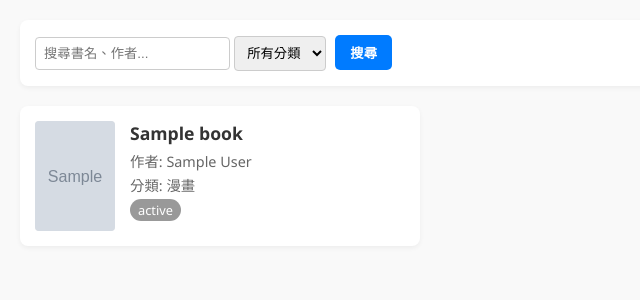
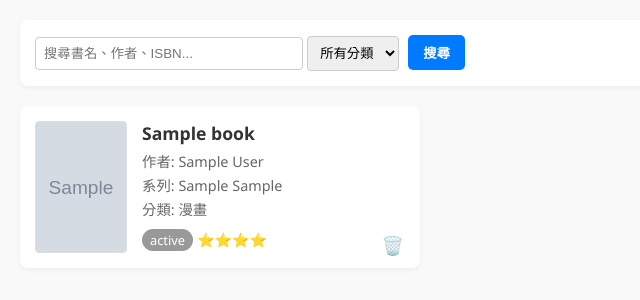
Before and after one commit to bobobill7878-create/library_system, a Flask app: page / in a window 1280 px wide. Shown: the part 109-409 px from the top of the page, without its empty margins (0-640 px from the left). Run offline with Flask 3, Linux system fonts and the light colour scheme; tables that the repository leaves empty hold one stand-in row (values such as "Sample post"); grey boxes marked "Sample" are stand-in pictures.

Commit message:
Update index.html

```diff
--- a/templates/index.html
+++ b/templates/index.html
@@ -7,7 +7,7 @@
     <style>
         body { font-family: 'Segoe UI', Tahoma, Geneva, Verdana, sans-serif; margin: 0; padding: 20px; background-color: #f9f9f9; }
         .header { display: flex; justify-content: space-between; align-items: center; margin-bottom: 20px; }
-        .btn { padding: 8px 15px; border-radius: 5px; text-decoration: none; color: white; font-weight: bold; margin-left: 5px; }
+        .btn { padding: 8px 15px; border-radius: 5px; text-decoration: none; color: white; font-weight: bold; margin-left: 5px; cursor: pointer;}
         .btn-add { background-color: #28a745; }
         .btn-cat { background-color: #6f42c1; }
 
@@ -15,14 +15,30 @@
         input[type="text"], select { padding: 8px; border: 1px solid #ccc; border-radius: 4px; }
 
         .book-grid { display: grid; grid-template-columns: repeat(auto-fill, minmax(300px, 1fr)); gap: 20px; }
-        .book-card { background: white; padding: 15px; border-radius: 8px; box-shadow: 0 2px 5px rgba(0,0,0,0.05); display: flex; gap: 15px; }
-        .book-cover { width: 80px; height: 110px; object-fit: cover; background: #eee; border-radius: 4px; }
+        .book-card { background: white; padding: 15px; border-radius: 8px; box-shadow: 0 2px 5px rgba(0,0,0,0.05); display: flex; gap: 15px; position: relative; }
+        .book-cover { width: 90px; height: 130px; object-fit: cover; background: #eee; border-radius: 4px; border:1px solid #ddd;}
+
+        .book-info { flex: 1; }
         .book-info h3 { margin: 0 0 5px 0; font-size: 1.1em; color: #333; }
         .book-info p { margin: 3px 0; color: #666; font-size: 0.9em; }
-        .status-badge { display: inline-block; padding: 2px 8px; border-radius: 12px; font-size: 0.8em; color: white; background: #999; }
+
+        /* 標籤與狀態 */
+        .status-badge { display: inline-block; padding: 2px 8px; border-radius: 12px; font-size: 0.8em; color: white; background: #999; margin-top: 5px; }
         .status-未讀 { background: #dc3545; }
         .status-閱讀中 { background: #ffc107; color: #333; }
         .status-已讀 { background: #28a745; }
+        .status-棄書 { background: #6c757d; }
+
+        .rating-stars { color: #ffc107; font-size: 14px; }
+
+        /* 刪除按鈕 */
+        .btn-delete-icon {
+            position: absolute; bottom: 10px; right: 10px;
+            background: none; border: none; color: #dc3545; font-size: 18px; cursor: pointer; opacity: 0.6;
+        }
+        .btn-delete-icon:hover { opacity: 1; transform: scale(1.1); }
+
+        .meta-info { font-size: 0.85em; color: #888; margin-top: 5px; }
     </style>
 </head>
 <body>
@@ -36,30 +52,48 @@
 
     <div class="search-bar">
         <form method="GET" action="/">
-            <input type="text" name="q" placeholder="搜尋書名、作者..." value="{{ request.args.get('q', '') }}">
+            <input type="text" name="q" placeholder="搜尋書名、作者、ISBN..." value="{{ request.args.get('q', '') }}" style="width: 250px;">
             <select name="category" onchange="this.form.submit()">
                 <option value="">所有分類</option>
                 {% for cat in categories %}
                 <option value="{{ cat.id }}" {% if request.args.get('category')|int == cat.id %}selected{% endif %}>{{ cat.name }}</option>
                 {% endfor %}
             </select>
-            <button type="submit" class="btn" style="background:#007bff; border:none; cursor:pointer;">搜尋</button>
+            <button type="submit" class="btn" style="background:#007bff; border:none;">搜尋</button>
         </form>
     </div>
 
     <div class="book-grid">
         {% for book in books %}
         <div class="book-card">
-            <img src="{{ book.cover_url or 'https://via.placeholder.com/80x110?text=No+Cover' }}" class="book-cover">
+            <img src="{{ book.cover_url or 'https://via.placeholder.com/90x130?text=No+Image' }}" class="book-cover">
             <div class="book-info">
                 <h3>{{ book.title }}</h3>
-                <p>作者: {{ book.author }}</p>
+                <p>作者: {{ book.author or '未知' }}</p>
+
+                {% if book.series %}
+                <p class="meta-info">系列: {{ book.series }} {{ book.volume or '' }}</p>
+                {% endif %}
+
                 <p>分類: {{ book.category_ref.name if book.category_ref else '無' }}</p>
-                <span class="status-badge status-{{ book.status }}">{{ book.status }}</span>
+
+                <div style="margin-top: 5px;">
+                    <span class="status-badge status-{{ book.status }}">{{ book.status }}</span>
+                    {% if book.rating %}
+                    <span class="rating-stars">{{ '⭐' * book.rating }}</span>
+                    {% endif %}
+                </div>
+
+                <form action="{{ url_for('delete_book', id=book.id) }}" method="POST" onsubmit="return confirm('確定要刪除這本書嗎？');">
+                    <button type="submit" class="btn-delete-icon" title="刪除書籍">🗑️</button>
+                </form>
             </div>
         </div>
         {% else %}
-        <p style="text-align:center; width:100%; color:#666;">目前沒有書籍，快去新增一本吧！</p>
+        <div style="grid-column: 1/-1; text-align:center; padding: 40px; color:#666;">
+            <h3>目前沒有書籍</h3>
+            <p>點擊右上角的「新增書籍」開始建立您的圖書館吧！</p>
+        </div>
         {% endfor %}
     </div>
 </body>
```
